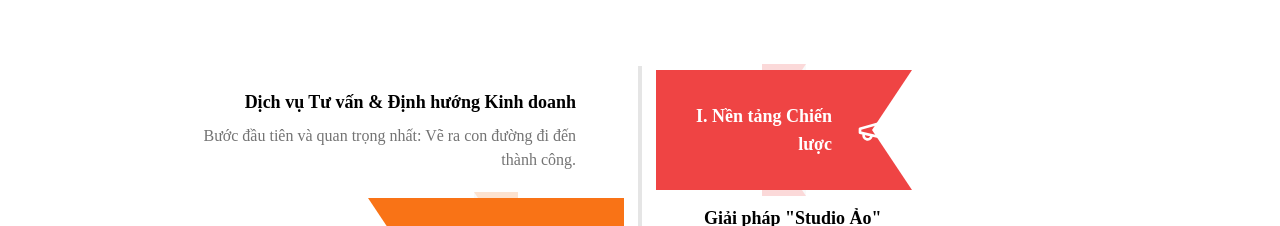
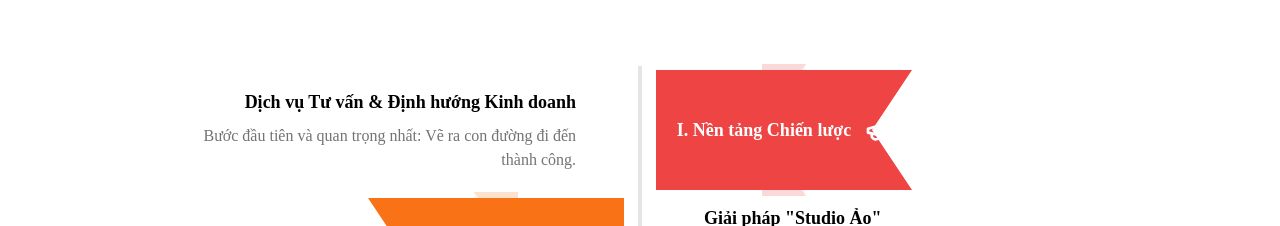
Before and after one commit to jb007-gg/igen-backend, a Next.js app: page /giai-phap in a window 1280 px wide. Shown: the part 574-800 px from the top of the page. Built offline with nearby package versions, Linux system fonts and the light colour scheme.

Commit message:
it seems like these svg not balanced look can you fix it (_for element s

```diff
--- a/src/app/giai-phap/page.tsx
+++ b/src/app/giai-phap/page.tsx
@@ -105,15 +105,15 @@ export default function SolutionsPage() {
                       step.color, "opacity-20 transform scale-110"
                     )}></div>
                      <div className={cn(
-                      "relative flex h-[120px] w-64 items-center justify-between p-4",
+                      "relative flex h-[120px] w-64 items-center p-4",
                       step.color, step.textColor,
                       index % 2 === 0 ? 'flex-row-reverse' : ''
                     )}>
                       <div className={cn("absolute h-0 w-0 border-y-[60px] border-y-transparent",
                         index % 2 === 0 ? "right-0 border-r-[40px] border-r-background" : "left-0 border-l-[40px] border-l-background"
                       )}></div>
-                      <div className={cn("flex-shrink-0", index % 2 === 0 ? 'ml-auto mr-2' : 'mr-auto ml-2' )}>{step.icon}</div>
-                      <h2 className={cn("text-lg font-bold w-full", index % 2 === 0 ? 'text-right mr-6' : 'text-left ml-6')}>{step.title}</h2>
+                      <div className={cn("flex-shrink-0", index % 2 === 0 ? 'ml-2' : 'mr-2')}>{step.icon}</div>
+                      <h2 className={cn("text-lg font-bold w-full text-center")}>{step.title}</h2>
                     </div>
                   </div>
                 </div>
```
